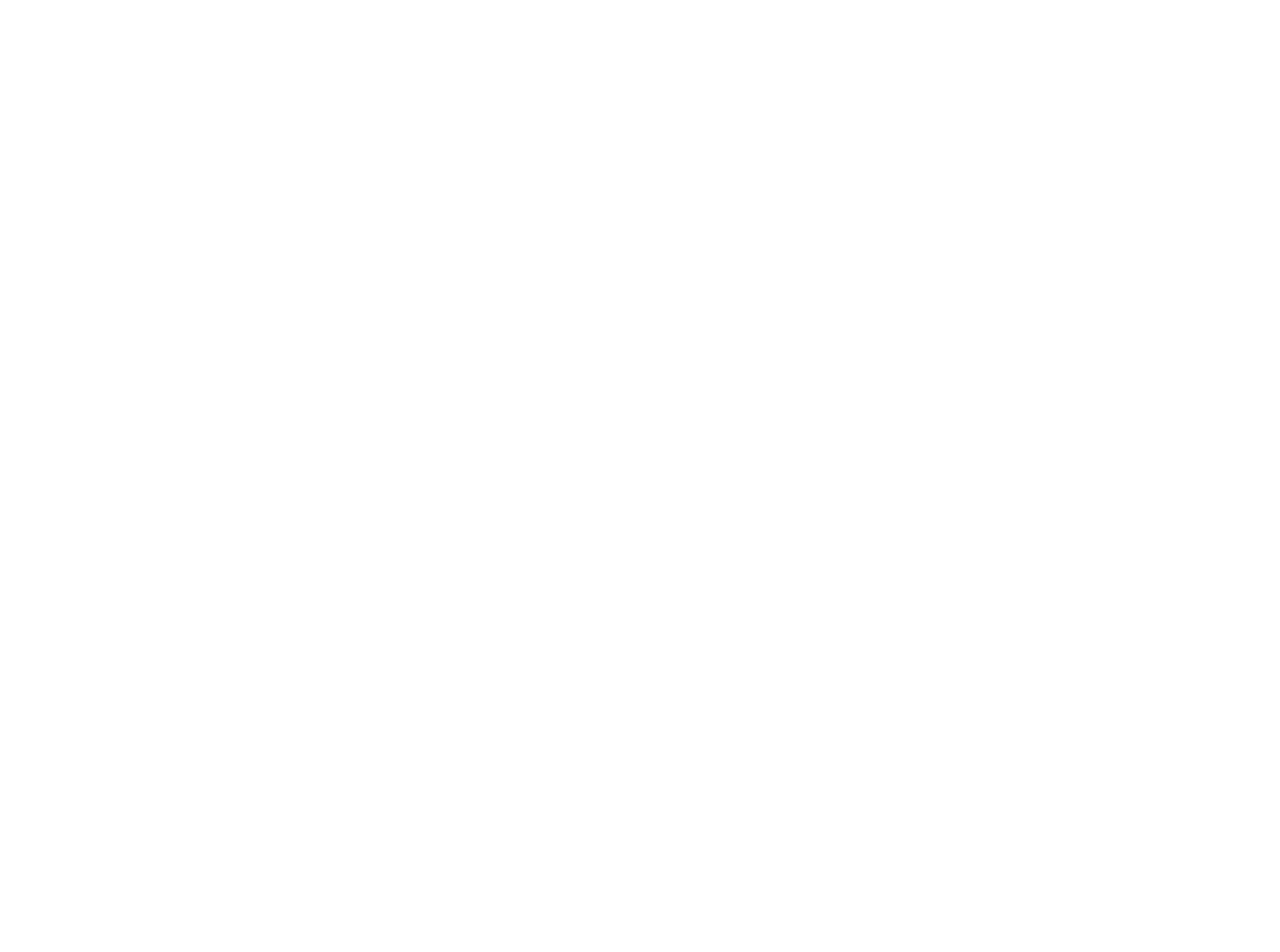
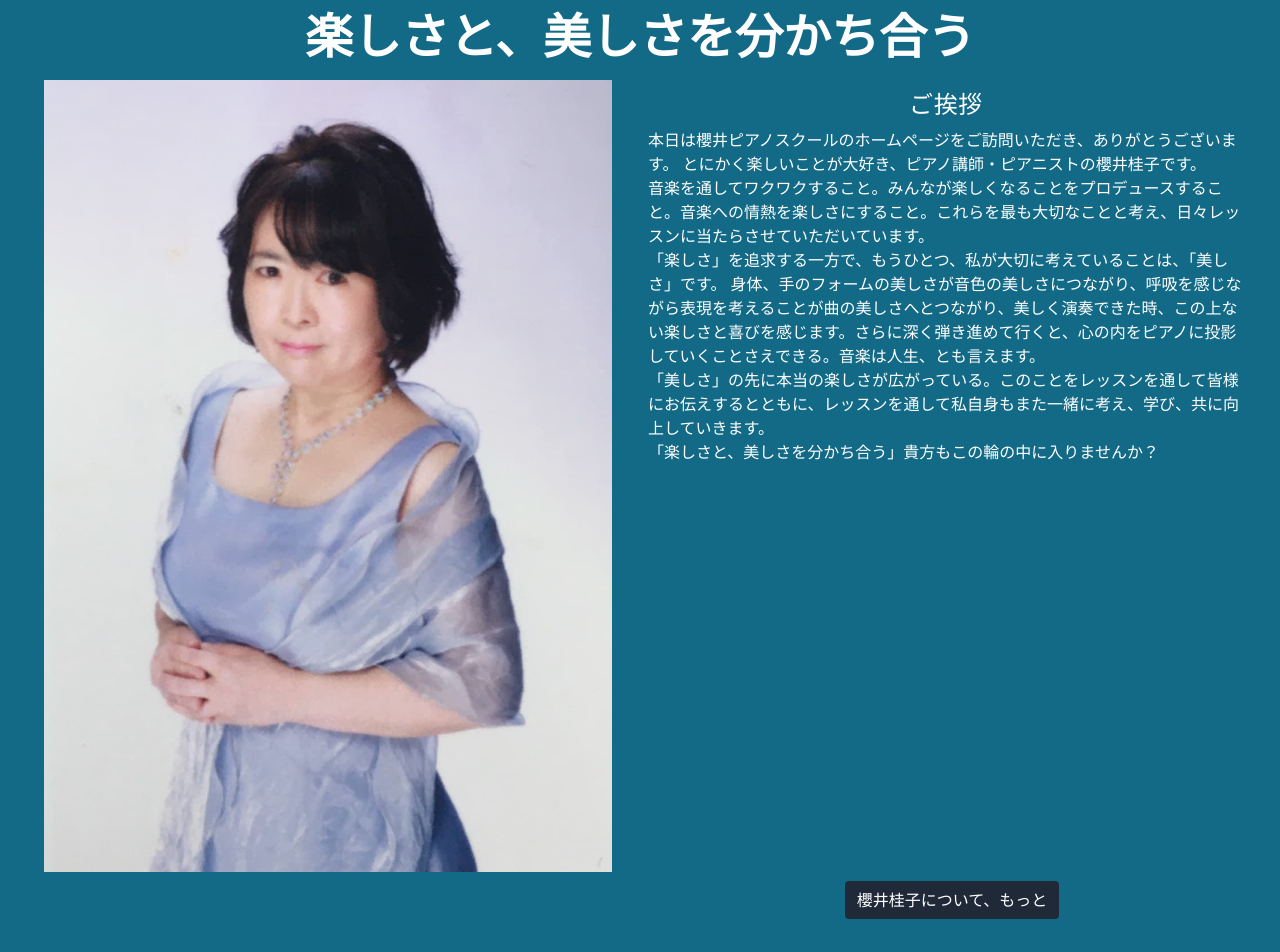
Before and after one commit to yoko-web/sakurai-piano-school, a Next.js app: page / in a window 1280 px wide. Shown: the part 900-1852 px from the top of the page. Before the commit the page ends 892 px from the top, so only its background shows below. Built offline with nearby package versions, Linux system fonts and the light colour scheme.

Commit message:
profile section added

```diff
--- a/src/components/header.tsx
+++ b/src/components/header.tsx
@@ -1,7 +1,6 @@
 import { NextPage } from "next";
 import React from "react";
-// masthead{display:table;width:100%;height:auto;
-// background: linear - gradient(90deg, rgba(255, 255, 255, .1) 0, rgba(255, 255, 255, .1) 100 %), url(../img/bg - meguro1.jpg); background - position:center center; background - repeat: no - repeat; background - size: cover}
+import { Link as Scroll } from 'react-scroll';
 
 
 export const HeaderBlock: NextPage = () => {
@@ -22,10 +21,11 @@
             貴方の目的地はどこですか？
           </h3>
           <a
-            className="bg-[#126a87] text-white text=lg px-10 py-6 rounded font-bold js-scroll-trigger"
-            href="#intro"
+            className="inline-block bg-primary text-white text=lg px-10 py-6 rounded font-bold hover:bg-green-800/60 hover:pointer-events-auto"
           >
+            <Scroll to="intro" smooth duration={300}>
             楽しさと、美しさを分かち合う
+            </Scroll>
           </a>
         </div>
         <div className="overlay"></div>
--- /dev/null
+++ b/src/components/profile/index.ts
@@ -0,0 +1 @@
+export {Profile} from "./profile"
--- /dev/null
+++ b/src/components/profile/profile.tsx
@@ -0,0 +1,36 @@
+import { NextPage } from "next"
+
+export const Profile:NextPage = ()=>{
+    return(
+        <>
+    <section className="py-28 bg-primary text-white text-center px-2 sm:px-6">
+       <h2 className="text-5xl font-bold mb-5" id="intro">楽しさと、美しさを分かち合う</h2>
+
+      <div className="grid sm:grid-cols-2 gap-4">
+               <div className="px-3 sm:px-5">
+                 <img loading="lazy"  className="img-fluid" src="img/profile5_original.jpg" alt="櫻井桂子"/>
+                </div>
+
+                <div className="pr-3 text-left">
+                  <h2 className="text-center text-2xl leading-loose tracking-wide">ご挨拶</h2>
+                  <p>本日は櫻井ピアノスクールのホームページをご訪問いただき、ありがとうございます。
+                      とにかく楽しいことが大好き、ピアノ講師・ピアニストの櫻井桂子です。</p>
+
+                  <p>音楽を通してワクワクすること。みんなが楽しくなることをプロデュースすること。音楽への情熱を楽しさにすること。これらを最も大切なことと考え、日々レッスンに当たらさせていただいています。</p>
+
+                  <p>「楽しさ」を追求する一方で、もうひとつ、私が大切に考えていることは、「美しさ」です。
+                  身体、手のフォームの美しさが音色の美しさにつながり、呼吸を感じながら表現を考えることが曲の美しさへとつながり、美しく演奏できた時、この上ない楽しさと喜びを感じます。さらに深く弾き進めて行くと、心の内をピアノに投影していくことさえできる。音楽は人生、とも言えます。</p>
+
+                  <p>「美しさ」の先に本当の楽しさが広がっている。このことをレッスンを通して皆様にお伝えするとともに、レッスンを通して私自身もまた一緒に考え、学び、共に向上していきます。<br/>
+                    「楽しさと、美しさを分かち合う」貴方もこの輪の中に入りませんか？</p>
+                </div>
+                <h3>&nbsp;</h3>
+              <div className="container text-center">
+                <a href="#profile-main" className="bg-gray-800 hover:bg-gray-600 rounded px-3 py-2">櫻井桂子について、もっと</a>
+              </div>
+            </div>
+
+  </section>
+        </>
+    )
+}
--- a/src/pages/index.tsx
+++ b/src/pages/index.tsx
@@ -3,6 +3,7 @@
 import { IconsBlock } from "../components/icons";
 import { useInView } from "react-intersection-observer";
 import { FC, ReactNode } from "react";
+import { Profile } from "../components/profile";
 
 type Props = {
   className?: string;
@@ -25,6 +26,7 @@
       </Head>
 
       <HeaderBlock />
+      <Profile/>
       <IconsBlock inView={inView} />
     </div>
   );
```
